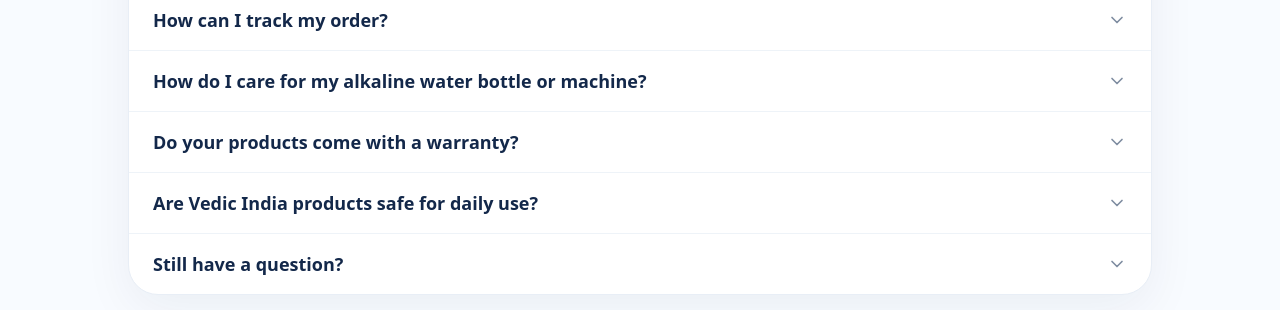
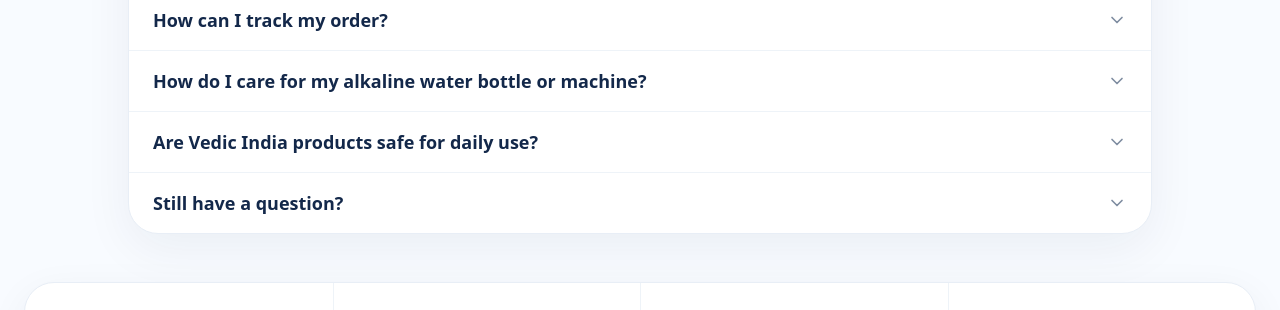
Before and after one commit to Vedic-India/vedic-india, a Next.js app in the folder frontend/: page /faqs in a window 1280 px wide. Shown: the part 820-1130 px from the top of the page. Built offline with nearby package versions, Linux system fonts and the light colour scheme; no server answers.

Commit message:
remove warranty question from FAQs for clarity and conciseness

```diff
--- a/frontend/src/components/faqs/faqsData.js
+++ b/frontend/src/components/faqs/faqsData.js
@@ -45,11 +45,6 @@ export const faqs = [
       "Clean your bottle regularly with mild soap and water. For water machines, follow the maintenance instructions provided in the user manual and replace filters as recommended.",
   },
   {
-    question: "Do your products come with a warranty?",
-    answer:
-      "Our water machines include a manufacturer warranty. Warranty duration and coverage vary by product, so please check the product page for complete details.",
-  },
-  {
     question: "Are Vedic India products safe for daily use?",
     answer:
       "Yes. Our products are manufactured using premium-quality materials and undergo rigorous quality testing to ensure they are safe for everyday use.",
```
